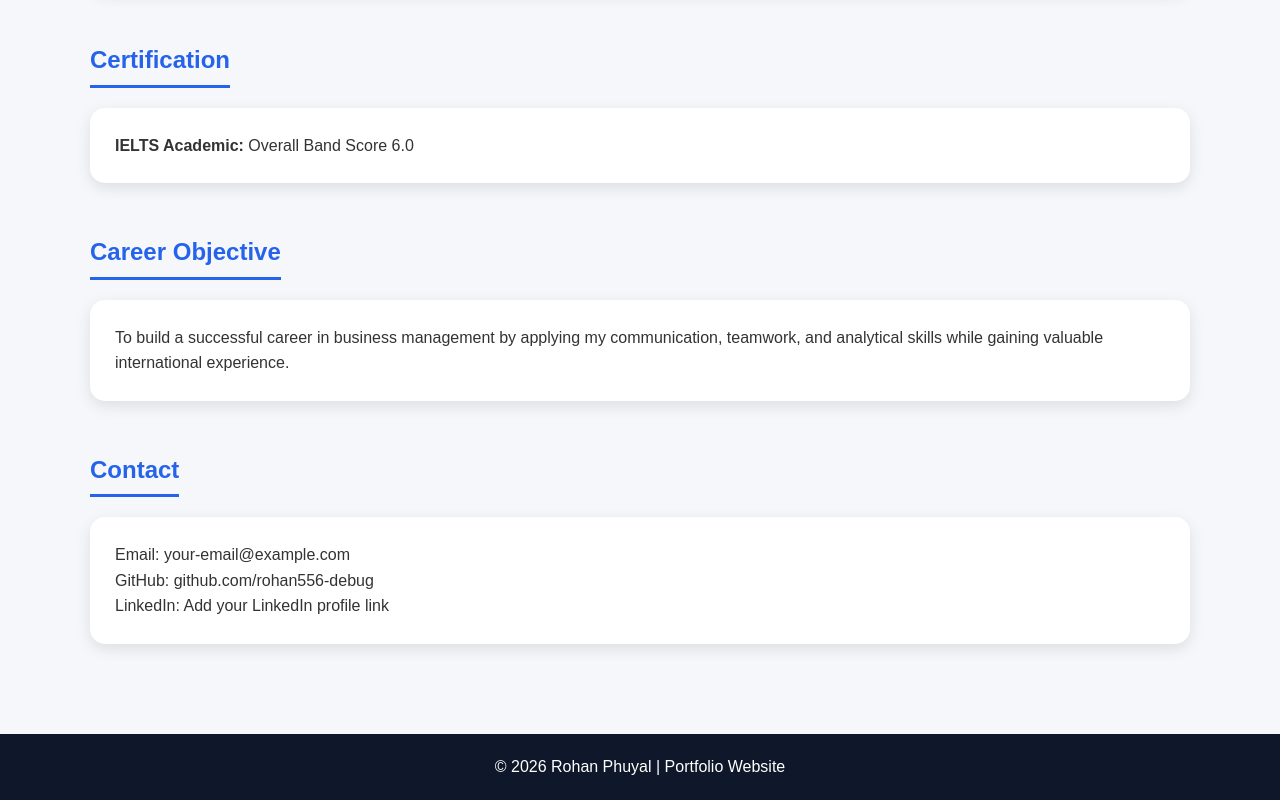
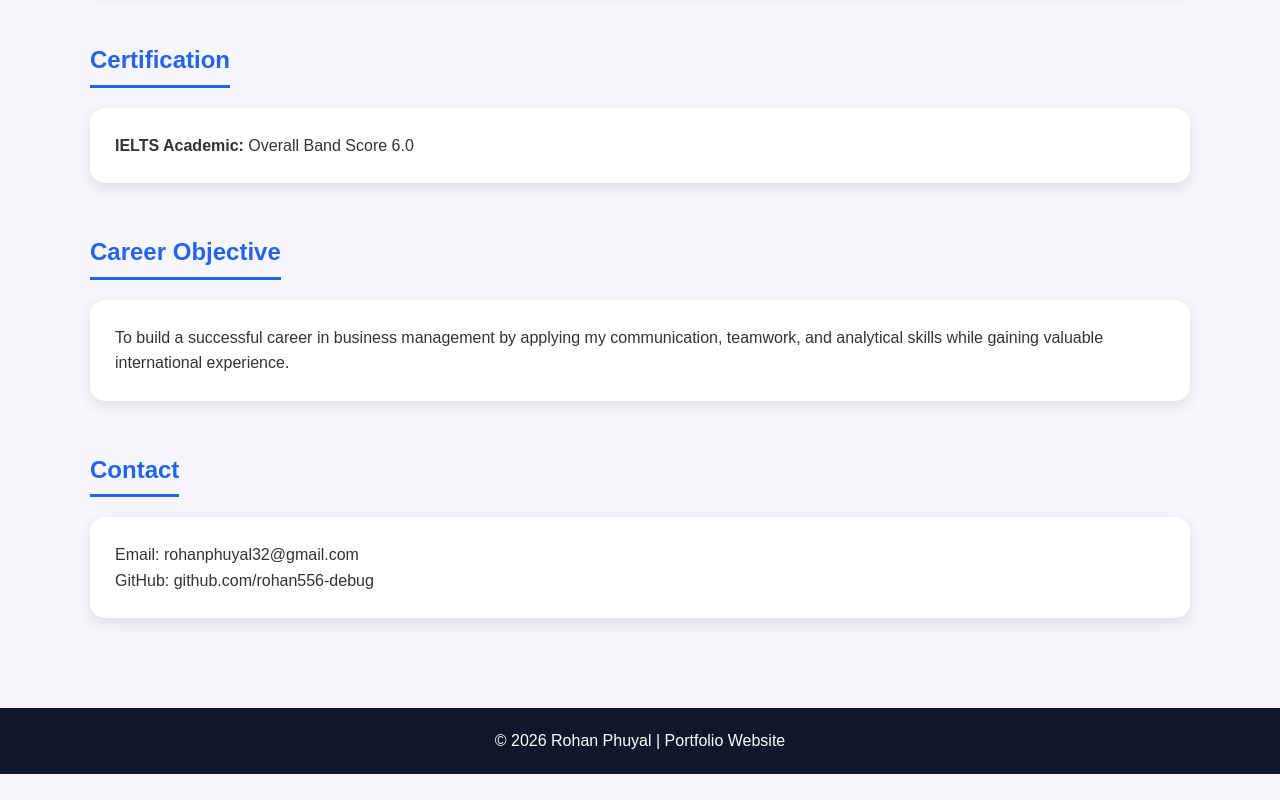
Before and after one commit to rohan556-debug/rohan556-debug, a plain HTML site: page index.html in a window 1280 px wide. Shown: the part 1637-2437 px from the top of the page. After the commit the page ends 2411 px from the top, so only its background shows below. Drawn offline with Linux system fonts and the light colour scheme.

Commit message:
Update index.html

```diff
--- a/index.html
+++ b/index.html
@@ -199,9 +199,9 @@ footer{
     <section class="section">
         <h2>Contact</h2>
         <div class="card">
-            <p>Email: your-email@example.com</p>
+            <p>Email: rohanphuyal32@gmail.com</p>
             <p>GitHub: github.com/rohan556-debug</p>
-            <p>LinkedIn: Add your LinkedIn profile link</p>
+
         </div>
     </section>
 
```
